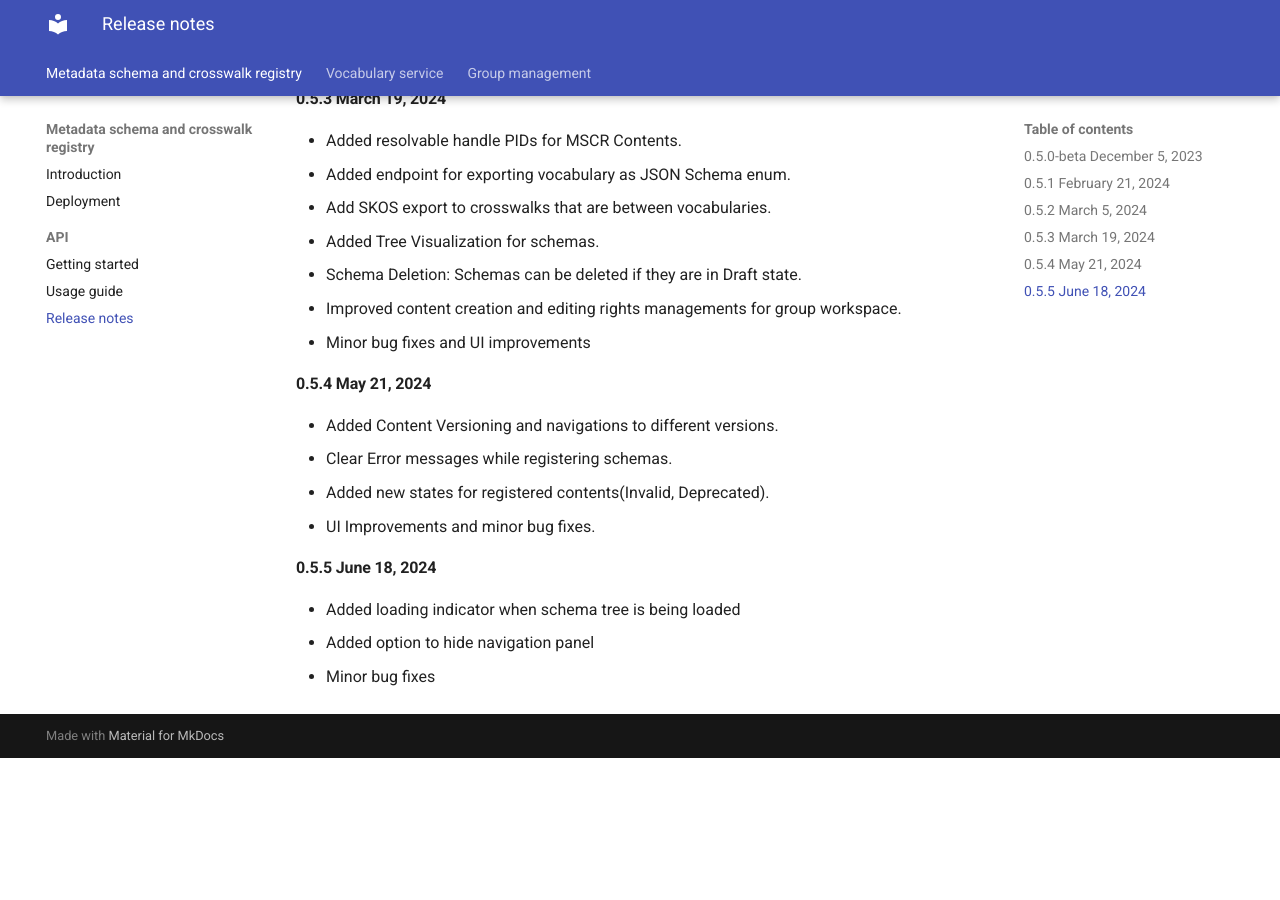
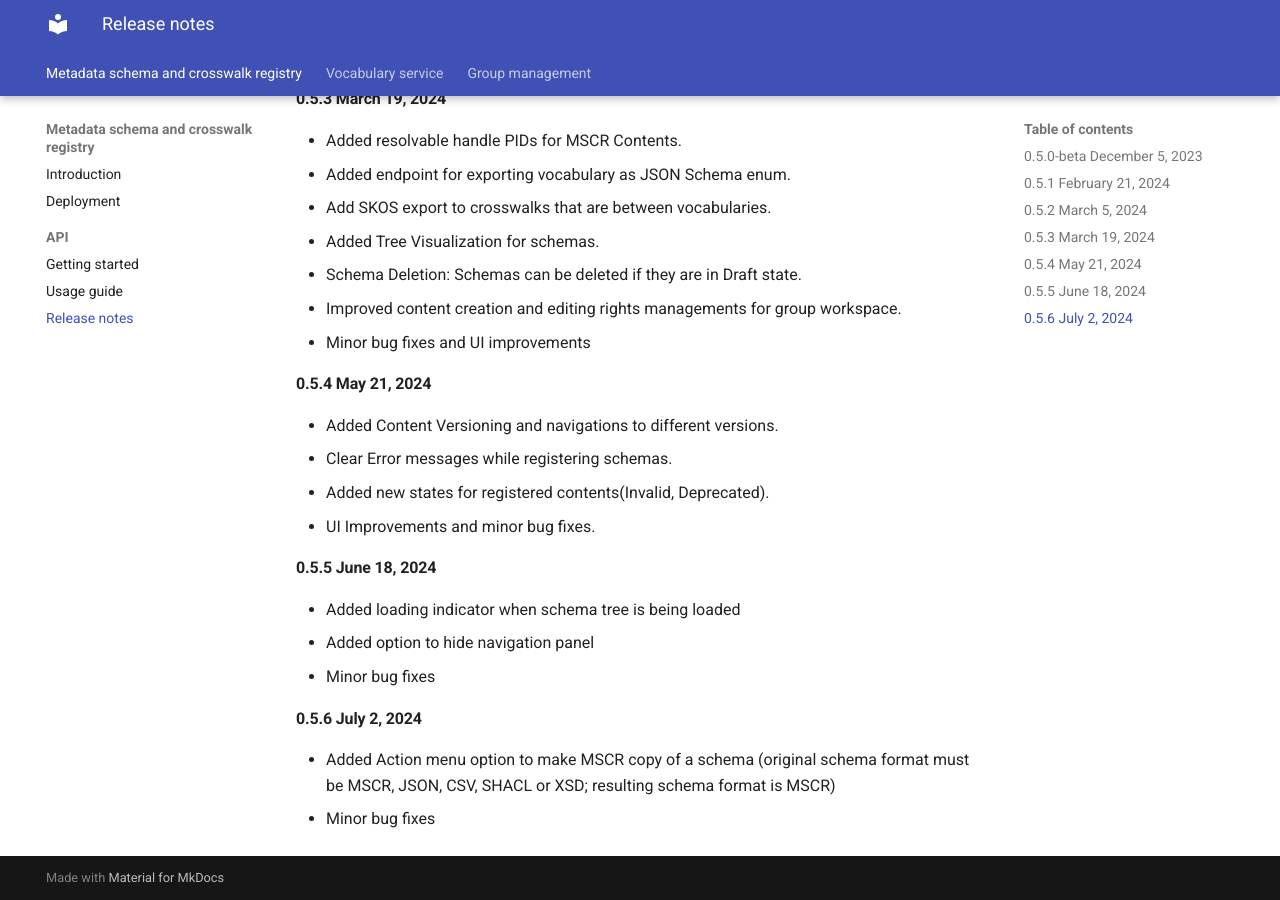
Before and after one commit to CSCfi/mscr-docs, an MkDocs documentation site: the page built from docs/mscr/release-notes.md, in a window 1280 px wide and 900 px high, scrolled down 853 px. Built offline with MkDocs 1.6.1 and Material for MkDocs 9.7.7, drawn with Linux system fonts in a browser that asks for light colours; before the commit the page ends 1611 px from its top, so only the background shows below that.

Commit message:
Add release notes for v0.5.6

```diff
--- a/docs/mscr/release-notes.md
+++ b/docs/mscr/release-notes.md
@@ -43,3 +43,7 @@
 - Added loading indicator when schema tree is being loaded
 - Added option to hide navigation panel
 - Minor bug fixes
+
+#### 0.5.6 July 2, 2024
+- Added Action menu option to make MSCR copy of a schema (original schema format must be MSCR, JSON, CSV, SHACL or XSD; resulting schema format is MSCR)
+- Minor bug fixes
```
